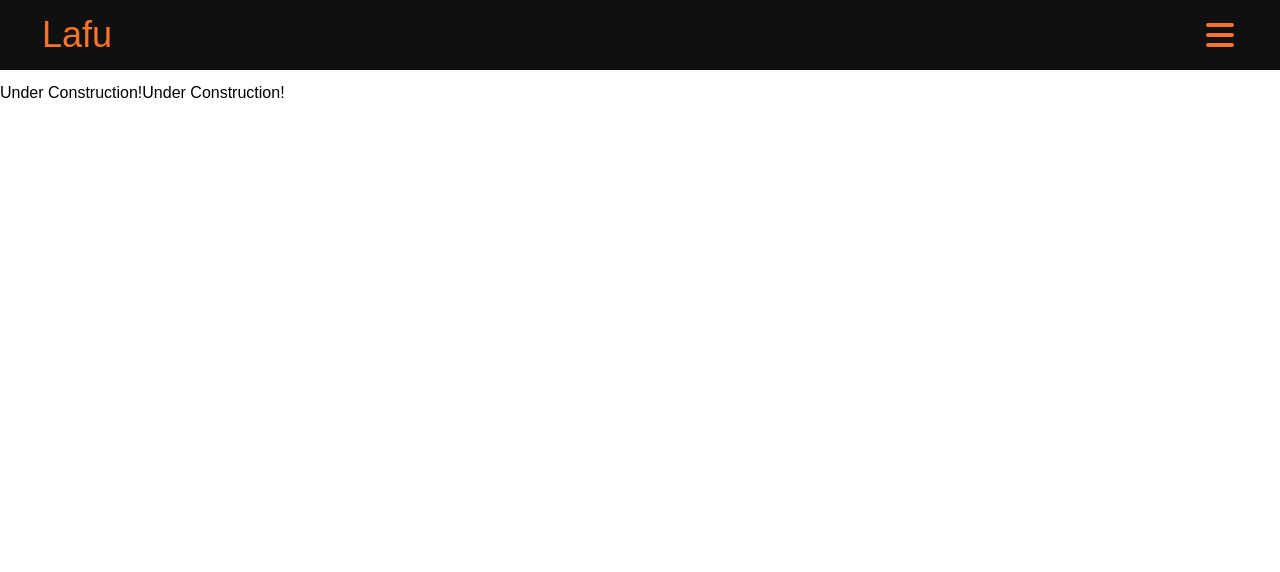
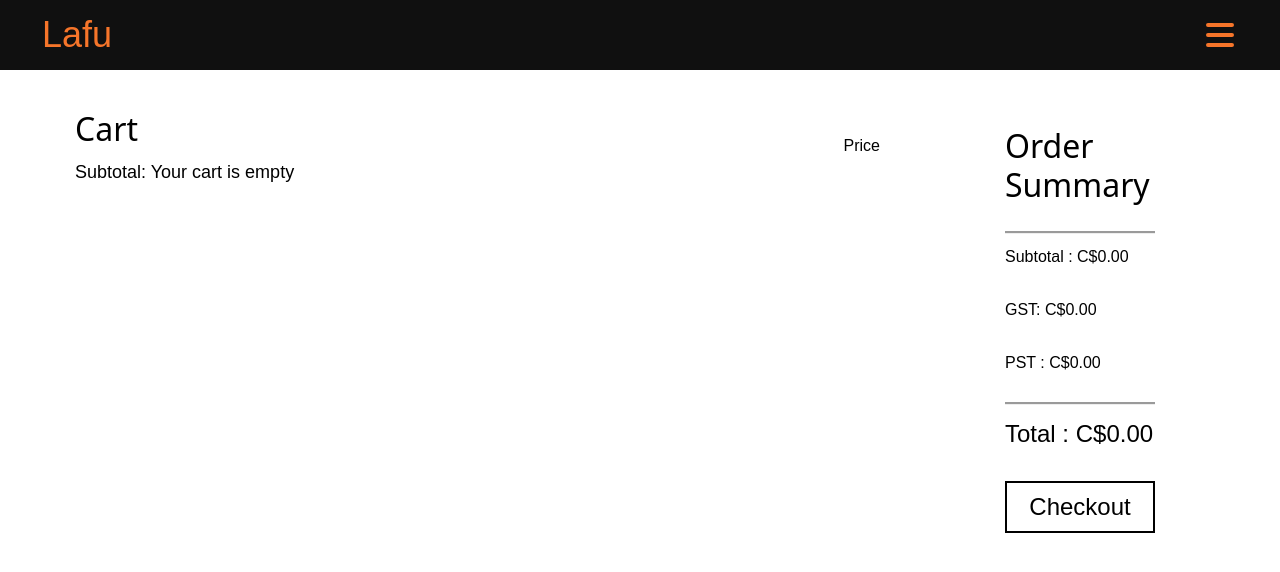
Before and after one commit to kmarquez01/torirestauraunt, a Next.js app: page /Cart in a window 1280 px wide. Shown: the top 572 px of the page. Built offline with nearby package versions, Linux system fonts and the light colour scheme.

Commit message:
cart page added

```diff
--- a/Cart/_Cart.js
+++ b/Cart/_Cart.js
@@ -1,19 +1,87 @@
+
+import {useContext} from "react"
 import CardInfo from "../Menu/CardInfo"
+import CartItem from "./cart-item"
+import { ShopContext } from "../contexts/shop-context"
 
 
-function Cart(){
+function Cart(props){
+
+    const {handleSubtract, handleAdd, cartItemAmount} = props
+    const {addToCart, cartItems, removeFromCart, totalCartAmount} = useContext(ShopContext)
+
+    const totalAmount = totalCartAmount()
     return(
         <div className = "cart-page">
-            <div className = "cart-container">
-                <div className = "cart-tracker">
+            <div className = "cart-page-sections">
+                <div className = "cart-container">
+                    <div className = "cart-header-container">
+                        <h1 className = "cart-header">Cart</h1>
+                        <div></div>
+                        <div className = "price">Price</div>
+                    </div>
+                    <div className = "cart-items">
+                        {CardInfo.map((item) => {
+                            if (cartItems[item.id] !== 0){
+                                return (
+                                <div className = "cart_holder">
+                                    <li className = "cart_item" key={item.id}>
+                                        <div className = "cart_item_link">
+                                            <div className = "image_holder">
+                                                <img src={item.image} alt = "Image" className = "carts-item-img"/>
+                                            </div>
+                                        </div>
+                                        <div className = "details-container">
+                                            <h1 className = "carts_item_wrap">{item.name}</h1>
+                                            <div className = "count-container">
+                                                <button className = "change-counter" onClick = {() => removeFromCart(item.id, 1)}>
+                                                    -
+                                                </button>
+                                                <div className = "count-tracker">
+                                                    {cartItems[item.id]}
+                                                </div>
+                                                <button className = "change-counter" onClick = {() => addToCart(item.id, 1)}>
+                                                    +
+                                                </button>
+                                            </div>
+                                        </div>
+                                        <div className = "item-price">
+                                            C${item.price.toFixed(2)}
+                                        </div>
+                                    </li>
 
-                    Under Construction!
+                                </div>
+
+                                )
+                            }
+                        })}
+                        <div className = "cart-subtotal">
+                            Subtotal: {(totalAmount) === 0 ? "Your cart is empty" : <div className = "subtotal">C${totalAmount.toFixed(2)}</div>}
+                        </div>
+                    </div>
                 </div>
-                <div className = "paysheet">
-                    Under Construction!
+                <div className = "order-summary">
+                    <div className = "order-summary-container">
+                        <h1 className = "cart-header">Order Summary</h1>
+                        <div className = "subtotal-container">
+                            Subtotal : C${totalAmount.toFixed(2)}
+                        </div>
+                        <div className = "tax-container">
+                            GST: C${totalAmount.toFixed(2)}
+                        </div>
+                        <div className = "tax-container">
+                            PST : C${totalAmount.toFixed(2)}
+                        </div>
+                        <div className = "total-container">
+                            Total : C${totalAmount.toFixed(2)}
+                        </div>
+                        <button className = "checkout" >
+                        Checkout
+                        </button>
+                    </div>
+
                 </div>
             </div>
-
         </div>
     )
 }
--- /dev/null
+++ b/Cart/cart-item.js
@@ -0,0 +1,28 @@
+import React from "react"
+import CardInfo from "../Menu/CardInfo"
+
+function CartItem(props){
+
+const {item} = props.data
+
+    return(
+        <div className = "card_holder">
+              <li className = "cards_item" key={item.id} onClick = {props.onClick}>
+                <button className = "cards_item_link">
+                <div className = "cont1">
+                    {/* <figure className = "cards_item_picwrap" data-category = {item.name}> */}
+                    <h1 className = "cards_item_wrap">{item.name}</h1>
+                <img src={item.image} alt = "Image" className = "cards_item_img"/>
+                {/* </figure> */}
+                <div className = "cards_item_info">
+                  <h5 className = "cards_item_text">{item.description}</h5>
+                </div>
+                </div>
+                </button>
+              </li>
+
+          </div>
+    )
+}
+
+export default CartItem
--- a/Menu/CardItem.js
+++ b/Menu/CardItem.js
@@ -23,6 +23,8 @@ function CardItem(props){
   // const {id, image, name, description} = props
 
   const [openPopup, setOpenPopup] = useState(false)
+
+  // const {setOpenPopup, openPopup} = props
 
   const [dialogData, setDialogData] = useState(null)
 
--- a/Menu/Cards.js
+++ b/Menu/Cards.js
@@ -26,7 +26,7 @@ function Cards(){
             <div className = "cards_container">
             {/* data = {() => setModalData(CardInfo)} */}
                     <ul className = "cards_items">
-                        <CardItem onClick = {() => {setOpenPopup(true); setDialogData(null)}}  />
+                        <CardItem onClick = {() => {setOpenPopup(true); setDialogData(null);}}  />
                         {/* <Popup openPopup = {openPopup} setOpenPopup = {setOpenPopup} setModalData = {setModalData} modalData = {modalData}></Popup>   */}
                     </ul>
 
--- a/Navigation.js
+++ b/Navigation.js
@@ -5,6 +5,7 @@ import { HiMenu } from "react-icons/hi"
 import { FaTimes } from "react-icons/fa"
 
 import React, {useState} from "react"
+import { ShopContextProvider } from "./contexts/shop-context";
 
 
 class Navigation extends React.Component{
@@ -30,9 +31,10 @@ class Navigation extends React.Component{
             <li><Link href="/Home"><button className = "navbut" >Home</button></Link></li>
             <li><Link href="/Menu"><button className = "navbut">Menu</button></Link></li>
             <li><Link href="/About"><button className = "navbut">About</button></Link></li>
-            {/* <li><Link href="/Cart"><button className = "navbut">Cart</button></Link></li> */}
+            <li><Link href="/Cart"><button className = "navbut">Cart</button></Link></li>
         </div>
         return (
+
             <div className ="nav">
             <div className = "container flex">
                 <h1 className ="logo">
@@ -50,6 +52,7 @@ class Navigation extends React.Component{
                 </nav>
             </div>
         </div>
+
         )
     }
 }
--- a/contexts/shop-context.js
+++ b/contexts/shop-context.js
@@ -12,12 +12,10 @@ const getDefaultCart = () => {
     return cart
 }
 
+
 export const ShopContextProvider = (props) => {
 
     const [cartItems, setCartItems] = useState(getDefaultCart())
-
-
-
 
     const addToCart = (itemID, counter) => {
 
@@ -29,7 +27,19 @@ export const ShopContextProvider = (props) => {
         setCartItems((prev) => ({...prev, [itemID]: prev[itemID] - counter}))
     }
 
-    const contextValue = {cartItems, addToCart, removeFromCart}
+    const totalCartAmount = () => {
+        let totalAmount = 0;
+        for (const item in cartItems){
+            if (cartItems[item] > 0){
+                let itemInfo = CardInfo.find((product) => product.id === Number(item));
+                totalAmount += cartItems[item] * itemInfo.price
+            }
+        }
+
+        return totalAmount;
+    }
+
+    const contextValue = {cartItems, addToCart, removeFromCart, totalCartAmount}
 
     console.log(cartItems)
     return(
--- a/pages/Menu/index.js
+++ b/pages/Menu/index.js
@@ -6,9 +6,10 @@ import { ShopContextProvider } from "../../contexts/shop-context"
 function Menus(){
     return(
         <div>
-            <ShopContextProvider>
+
+            {/* <ShopContextProvider> */}
             <Cards />
-            </ShopContextProvider>
+            {/* </ShopContextProvider> */}
         </div>
     )
 }
--- a/pages/_app.js
+++ b/pages/_app.js
@@ -1,8 +1,16 @@
+import { ShopContextProvider } from '../contexts/shop-context'
 import '../styles/globals.css'
 
 
 function MyApp({ Component, pageProps }) {
-  return <Component {...pageProps} />
+  return (
+    <>
+    <ShopContextProvider>
+    <Component {...pageProps} />
+    </ShopContextProvider>
+
+    </>
+  )
 }
 
 export default MyApp
--- a/styles/globals.css
+++ b/styles/globals.css
@@ -586,9 +586,18 @@ h1 {
 
 .countsub{
   font-size:32px;
+  display: flex;
+  font-size: 32px;
+  gap: 15px;
+  align-items: center;
+  justify-content: center;
+
 }
 
 .count{
+  display: flex;
+  align-items: center;
+  justify-content: center;
   width: 32px;
   height: 32px;
   font-size: larger;
@@ -925,14 +934,207 @@ h1 {
 
 
 .cart-page{
+  display: flex;
+  align-items: center;
   height: 100vh;
+  width: 100%;
+}
+
+.cart_item{
+  display: grid;
+  grid-template-columns: 225px 300px 300px;
+  justify-items: start;
+  align-items: center;
+  justify-content: center;
+  border-style: groove;
+  border-left-style: none;
+  border-right-style: none;
+  padding-top: 20px;
+  padding-bottom: 20px;
+  border-width: 2px;
+
+}
+
+.cart-items{
+  display: flex;
+  height: 100%;
+  flex-direction: column;
 }
 
 .cart-container{
-  position: absolute;
-  top: 10%;
+  display: flex;
+  flex-direction: column;
+  width: 100%;
+  height: 75%;
+  padding-left:50px;
+  align-items: flex-start;
+  justify-content: center;
+}
+
+.image_holder{
+  width:200px;
+}
+
+.carts-item-img{
+  position: relative;
+  width: 100%;
+  max-width: 100%;
+  /* height: 100%; */
+  height: 150px;
+  max-height: 100%;
+  object-fit: cover;
+  transition: all 0.2s linear;
+}
+
+.cart-header-container{
+  display: grid;
+  grid-template-columns: 300px 300px 230px;
+}
+
+.cart-header{
+  padding-left: 25px;
+  text-align: start;
+}
+
+.details-container{
+  display: flex;
+  flex-direction: column;
+  gap: 75px;
+}
+
+.carts_item_wrap{
+  font-size: 24px;
+  font-weight: 400;
+}
+
+.count-container{
+  font-size:18px;
+  display: flex;
+  gap: 15px;
+  align-items: center;
+  justify-content: center;
+
+}
+
+.count-tracker{
   display: flex;
   align-items: center;
+  justify-content: center;
+  width: 32px;
+  height: 32px;
+  font-size: larger;
+  border: none;
+  border-radius: 5px;
+}
+
+.change-counter{
+  display: flex;
+    align-items: center;
+    justify-content: center;
+    width: 24px;
+    height: 24px;
+    font-size: larger;
+    border: none;
+    border-radius: 5px;
+}
+
+.cart-subtotal{
+  display: flex;
+  gap: 10px;
+  font-size: 18px;
+  padding-left: 25px;
+  text-align: end;
+  font-weight: 400;
+  justify-content: flex-end;
+}
+
+.item-price{
+  padding-top: 10px;
+  font-size: 18px;
+  width: 100%;
+  height: 100%;
+  display: flex;
+  font-weight:600;
+  /* align-items: end; */
+  justify-content: flex-end;
+}
+
+.price{
+  display: flex;
+  text-align: start;
+  justify-content: flex-end;
+  align-items: flex-end;
+}
+
+.subtotal{
+  font-size: 18px;
+  font-weight:600;
+}
+
+.cart-page-sections{
+  height: 75%;
+  width: 100%;
+  display: flex;
+  flex-direction: row;
+
+}
+
+.order-summary{
+  width: 100%;
+  display: flex;
+  flex-direction: column;
+  align-items: center;
+}
+
+.subtotal-container{
+  width: 75%;
+  padding-top: 10px;
+  padding-bottom: 10px;
+  border-style: groove;
+  border-left-style: none;
+  border-right-style: none;
+  border-bottom-style: none;
+}
+
+.tax-container{
+  width: 75%;
+  padding-bottom: 10px;
+
+}
+
+.total-container{
+  width: 75%;
+  font-size: 24px;
+  padding-top: 10px;
+  padding-bottom: 10px;
+  border-style: groove;
+  border-left-style: none;
+  border-right-style: none;
+  border-bottom-style: none;
+}
+
+.order-summary-container{
+  height: 75%;
+  width: 50%;
+  display: flex;
+  flex-direction: column;
+  align-content: center;
+  align-items: center;
+  justify-content: space-evenly;
+}
+
+.checkout{
+  position: relative;
+  width: 75%;
+  border: solid 2px;
+  border-color: black;
+  padding: 10px 20px;
+  transition: all 0.5s;
+  font-family: sans-serif;
+  font-size: 24px;
+  cursor: pointer;
+  background-color: transparent;
+  color: black;
 }
 
 @media only screen and (max-width: 400px){
```
Also changed, not shown: package.json (+4 -3 lines), pages/Cart/index.js (+10 -3 lines), pages/index.js (+7 -5 lines), 1 other file (tests, documents, lock files or other folders).
